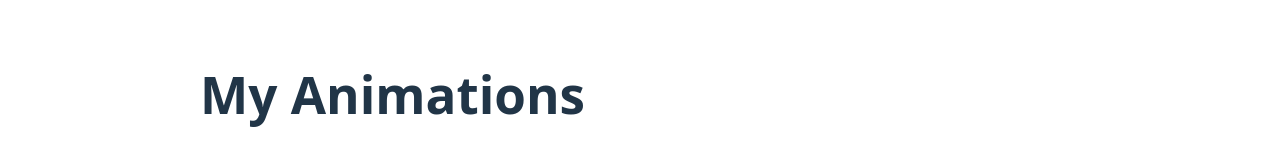
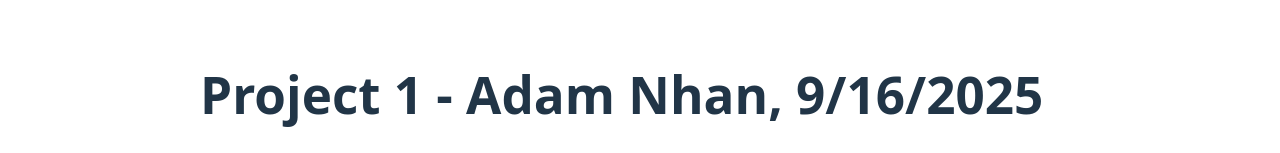
Before and after one commit to adamnhan/animations_webpage, a React (Vite) app: page / in a window 1280 px wide. Shown: the top 153 px of the page. Built offline with nearby package versions, Linux system fonts and the light colour scheme; grey boxes are pictures that could not be loaded.

Commit message:
changed titles

```diff
--- a/src/App.tsx
+++ b/src/App.tsx
@@ -93,7 +93,7 @@ export default function App() {
   return (
     // keeping your padding hack so it “looks centered” to you
     <div style={{ paddingLeft: "200px", paddingTop: "2rem", paddingRight: "2rem" }}>
-      <h1 style={{ marginBottom: "2rem" }}>My Animations</h1>
+      <h1 style={{ marginBottom: "2rem" }}>Project 1 - Adam Nhan, 9/16/2025</h1>
 
       <div
         style={{
```
